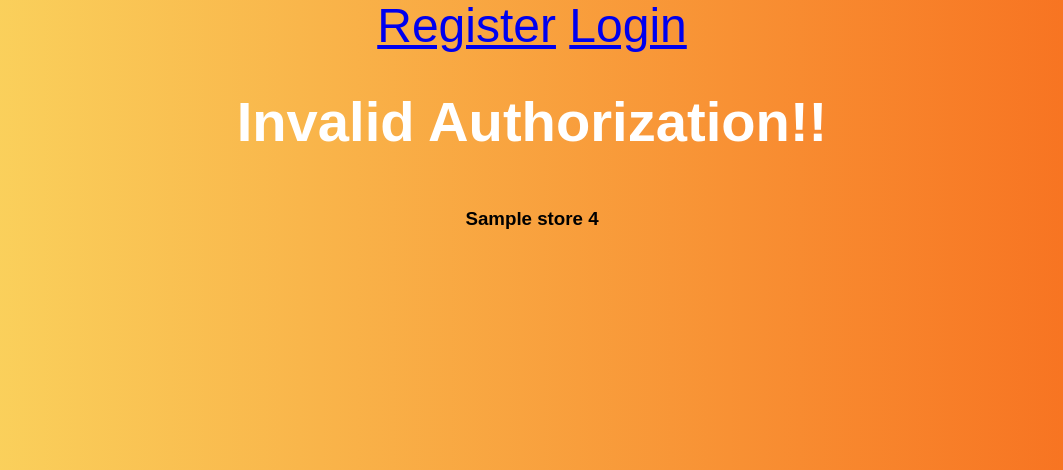
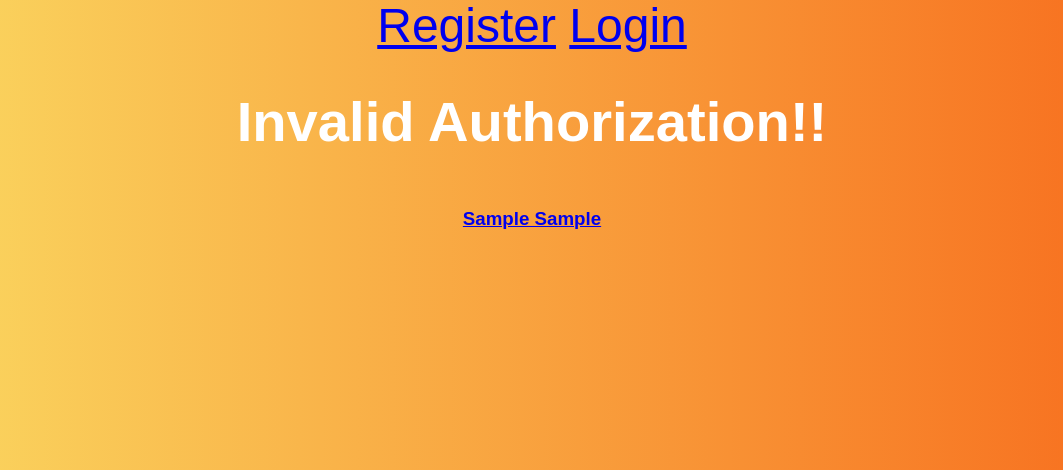
Before and after one commit to manishreddy18/grocerystores-django-project-2, a Django app: template pinpic/templates/pinpic/searchbox.html in a window 1280 px wide. Shown: the part 150-620 px from the top of the page, without its empty margins (108-1171 px from the left). Run offline with Django 3.2, Linux system fonts and the light colour scheme; the template is opened without the code that fills it: most values are stand-ins (such as "Sample title", 1, 10 or a date in 2020).

Commit message:
Grocery stores are displayed based on rating

```diff
--- a/pinpic/templates/pinpic/searchbox.html
+++ b/pinpic/templates/pinpic/searchbox.html
@@ -31,9 +31,11 @@
    {% endif %}
 
 <div class="result">
- {% for store,rating in store_names.items %}
-    <h3>  {{ store }}
-        {{ rating }}  </h3>
+
+ {% for stores in store_names %}
+    <a href=" " >
+    <h3>{{stores.0}}  {{stores.1}}</h3>
+    </a>
     <br>
     {% endfor %}
 </div>
--- a/pinpic/views.py
+++ b/pinpic/views.py
@@ -53,8 +53,12 @@ def search(request):
             url = api + place
             req = requests.get(url).json()
             store_names = {}
+
             for i in range(len(req["results"])):
-                store_names[req["results"][i]["name"]]= req["results"][i]["rating"]
+                total = req["results"][i]["user_ratings_total"]
+                store_names[req["results"][i]["name"]] = req["results"][i]["rating"]
+
+            store_names = sorted(store_names.items(), key=lambda x: x[1], reverse=True)
             return render(request, 'pinpic/searchbox.html', {'store_names': store_names})
     else:
         return render(request, 'pinpic/searchbox.html')
```
